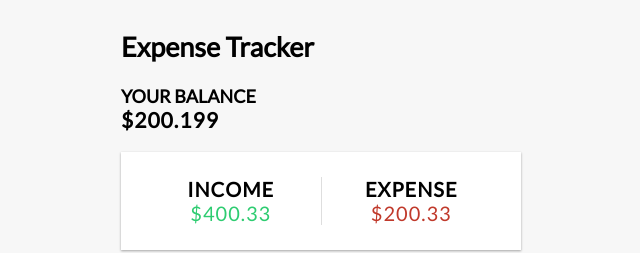
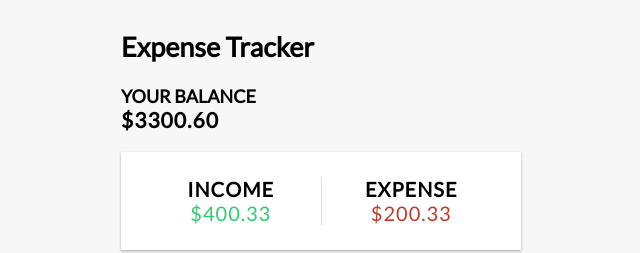
Before and after one commit to pascoalkahamba/task-list-with-vuejs, a Vue app: page / in a window 1280 px wide. Shown: the top 253 px of the page, without its empty margins (319-959 px from the left). Built offline with nearby package versions, Linux system fonts and the light colour scheme.

Commit message:
I've created the reactive value total for balance

```diff
--- a/src/App.vue
+++ b/src/App.vue
@@ -1,5 +1,5 @@
 <script setup lang="ts">
-import { ref } from 'vue'
+import { computed, ref } from 'vue'
 import Balance from './components/CurrentBalance.vue'
 import Header from './components/MyHeader.vue'
 import IncomeExpenses from './components/IncomeExpenses.vue'
@@ -11,13 +11,22 @@ const transactions = ref([
   { name: 'Fruit', price: 300.12 },
   { name: 'Clothes', price: 500.12 },
   { name: 'Houses', price: 2000.12 },
-  { name: 'Shirt', price: 100.12 }
+  { name: 'Shirt', price: 300.12 }
 ])
+
+const total = computed(() =>
+  transactions.value
+    .reduce((acc, trans) => {
+      return acc + trans.price
+    }, 0)
+    .toFixed(2)
+)
+console.log(total)
 </script>
 <template>
   <section class="container">
     <Header />
-    <Balance />
+    <Balance :total="total" />
     <IncomeExpenses />
     <TransactionList />
     <AddTransaction />
--- a/src/components/CurrentBalance.vue
+++ b/src/components/CurrentBalance.vue
@@ -1,8 +1,13 @@
-<script setup lang="ts"></script>
+<script setup lang="ts">
+import { defineProps } from 'vue'
 
+defineProps<{
+  total: number | string
+}>()
+</script>
 <template>
   <section>
     <h4>Your Balance</h4>
-    <h1>$200.199</h1>
+    <h1>${{ total }}</h1>
   </section>
 </template>
```
